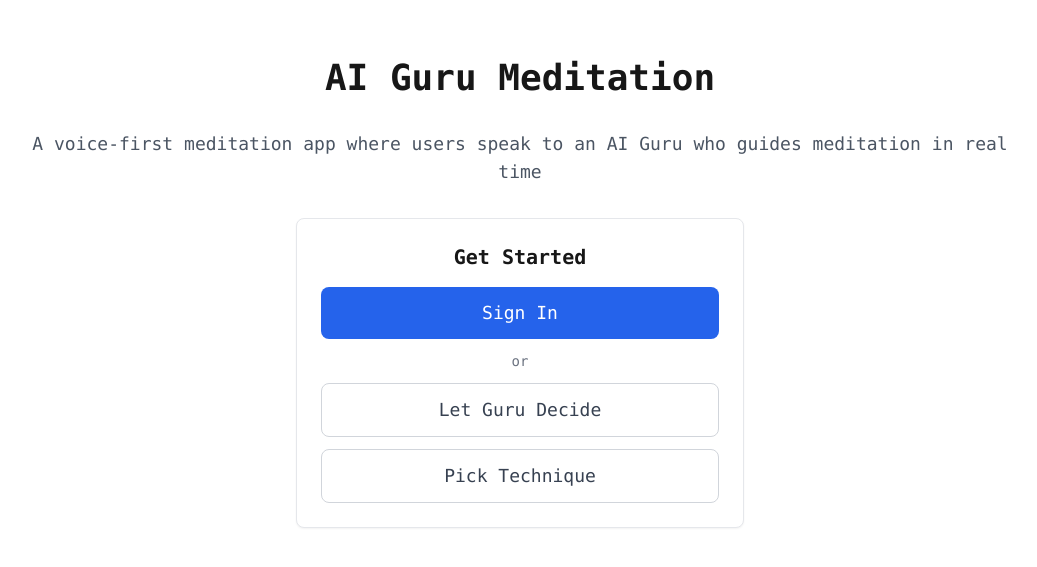
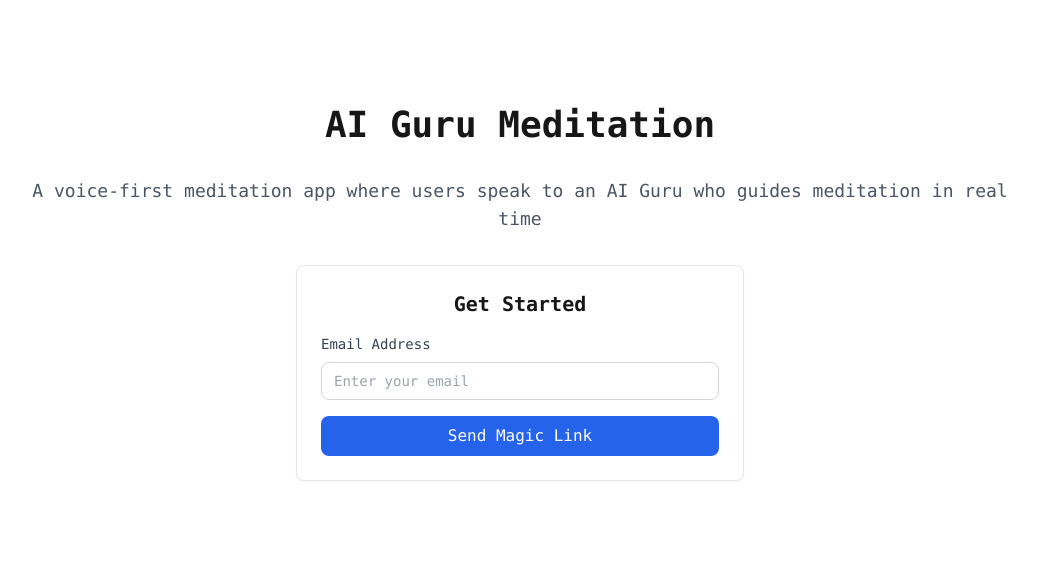
Before and after one commit to CelebrityPunks/gooroo, a Next.js app: page / in a window 1280 px wide. Shown: the part 107-674 px from the top of the page, without its empty margins (120-1157 px from the left). Built offline with nearby package versions, Linux system fonts and the light colour scheme.

Commit message:
Implement email magic-link sign-in - Add SignInForm component and auth callback

```diff
--- a/app/(marketing)/page.tsx
+++ b/app/(marketing)/page.tsx
@@ -1,5 +1,6 @@
 import React from 'react';
 import { Button, Card } from '../../components/ui';
+import { SignInForm } from '../../components/auth/SignInForm';
 
 export default function MarketingPage() {
   return (
@@ -14,20 +15,7 @@ export default function MarketingPage() {
 
         <Card className="max-w-md mx-auto">
           <h2 className="text-xl font-semibold mb-4 text-center">Get Started</h2>
-          <div className="space-y-3">
-            <Button className="w-full" size="lg">
-              Sign In
-            </Button>
-            <div className="text-center text-sm text-gray-500">
-              or
-            </div>
-            <Button variant="outline" className="w-full" size="lg">
-              Let Guru Decide
-            </Button>
-            <Button variant="outline" className="w-full" size="lg">
-              Pick Technique
-            </Button>
-          </div>
+          <SignInForm />
         </Card>
       </div>
     </div>
--- /dev/null
+++ b/app/auth/callback/page.tsx
@@ -0,0 +1,17 @@
+import React from 'react';
+import { createClient } from '../../../lib/supabaseServer';
+import { redirect } from 'next/navigation';
+
+export default async function AuthCallbackPage() {
+  const supabase = createClient();
+
+  const {
+    data: { user },
+  } = await supabase.auth.getUser();
+
+  if (user) {
+    redirect('/dashboard');
+  } else {
+    redirect('/marketing');
+  }
+}
--- /dev/null
+++ b/components/auth/SignInForm.tsx
@@ -0,0 +1,103 @@
+'use client';
+
+import React, { useState } from 'react';
+import { createClient } from '../../lib/supabaseClient';
+import { Button } from '../ui';
+
+export function SignInForm() {
+  const [email, setEmail] = useState('');
+  const [isLoading, setIsLoading] = useState(false);
+  const [message, setMessage] = useState('');
+  const [isSubmitted, setIsSubmitted] = useState(false);
+
+  const handleSignIn = async (e: React.FormEvent) => {
+    e.preventDefault();
+    setIsLoading(true);
+    setMessage('');
+
+    try {
+      const supabase = createClient();
+      const { error } = await supabase.auth.signInWithOtp({
+        email,
+        options: {
+          emailRedirectTo: `${window.location.origin}/auth/callback`,
+        },
+      });
+
+      if (error) {
+        setMessage(`Error: ${error.message}`);
+      } else {
+        setIsSubmitted(true);
+        setMessage('Check your email for the magic link!');
+      }
+    } catch (error) {
+      setMessage('An unexpected error occurred');
+    } finally {
+      setIsLoading(false);
+    }
+  };
+
+  if (isSubmitted) {
+    return (
+      <div className="text-center">
+        <div className="text-green-600 mb-4">
+          <svg className="w-16 h-16 mx-auto mb-4" fill="none" stroke="currentColor" viewBox="0 0 24 24">
+            <path strokeLinecap="round" strokeLinejoin="round" strokeWidth={2} d="M5 13l4 4L19 7" />
+          </svg>
+          <h3 className="text-lg font-semibold">Check Your Email</h3>
+        </div>
+        <p className="text-gray-600 mb-4">
+          We've sent a magic link to <strong>{email}</strong>
+        </p>
+        <p className="text-sm text-gray-500 mb-4">
+          Click the link in your email to sign in. You can close this window.
+        </p>
+        <Button
+          variant="outline"
+          onClick={() => {
+            setIsSubmitted(false);
+            setEmail('');
+            setMessage('');
+          }}
+        >
+          Try Different Email
+        </Button>
+      </div>
+    );
+  }
+
+  return (
+    <form onSubmit={handleSignIn} className="space-y-4">
+      <div>
+        <label htmlFor="email" className="block text-sm font-medium text-gray-700 mb-2">
+          Email Address
+        </label>
+        <input
+          id="email"
+          type="email"
+          value={email}
+          onChange={(e) => setEmail(e.target.value)}
+          required
+          className="w-full px-3 py-2 border border-gray-300 rounded-lg focus:outline-none focus:ring-2 focus:ring-blue-500 focus:border-transparent"
+          placeholder="Enter your email"
+        />
+      </div>
+
+      <Button
+        type="submit"
+        className="w-full"
+        disabled={isLoading || !email}
+      >
+        {isLoading ? 'Sending...' : 'Send Magic Link'}
+      </Button>
+
+      {message && (
+        <div className={`text-sm text-center ${
+          message.includes('Error') ? 'text-red-600' : 'text-green-600'
+        }`}>
+          {message}
+        </div>
+      )}
+    </form>
+  );
+}
```
